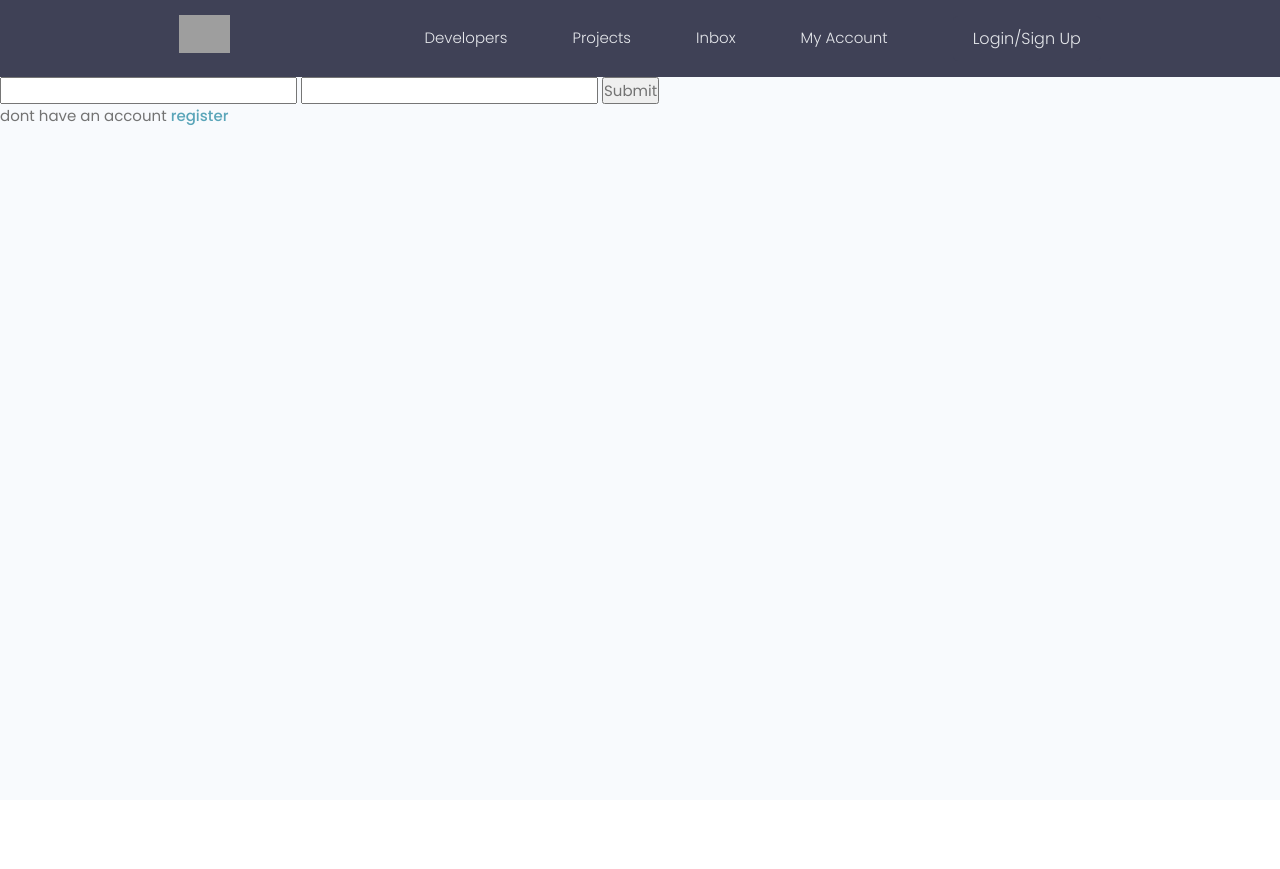
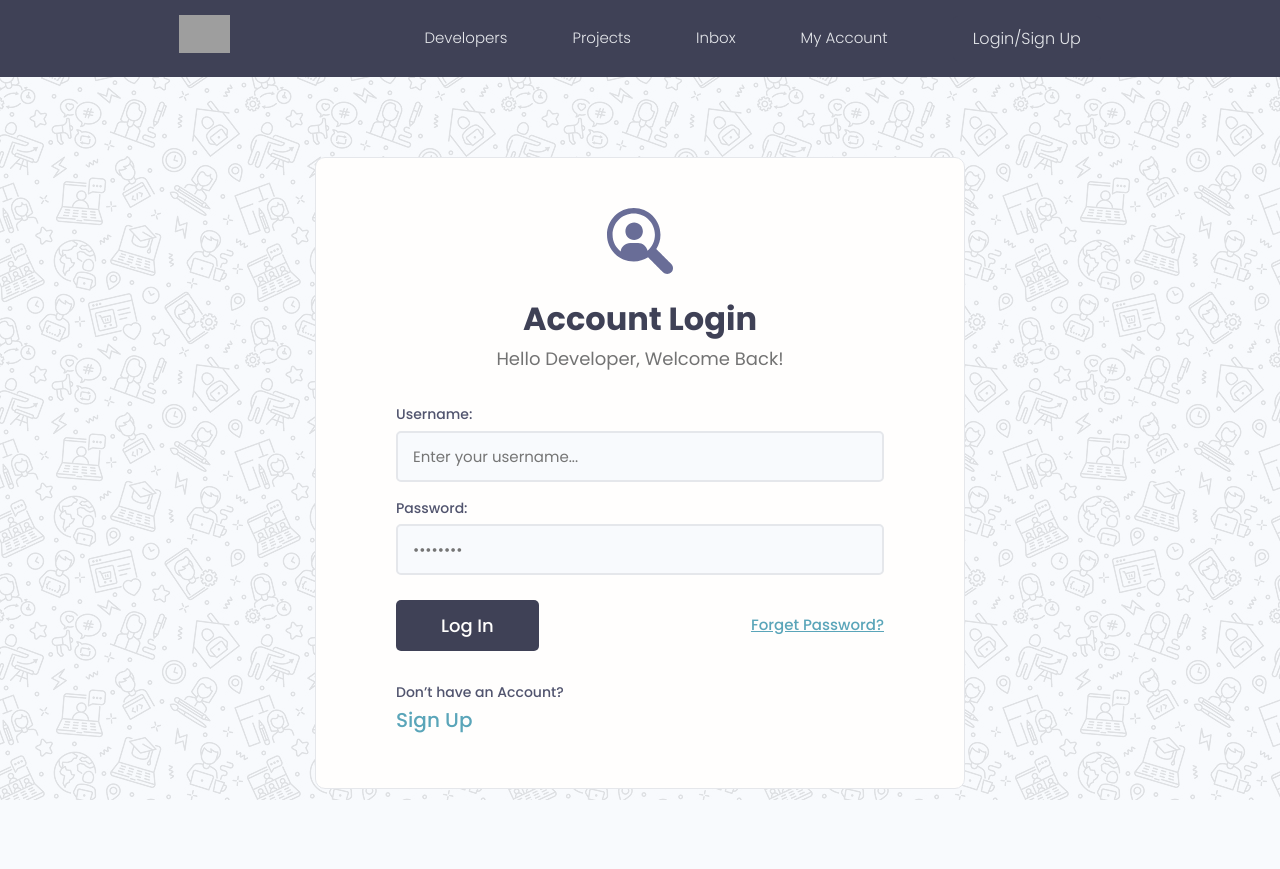
Before and after one commit to Sardorbek-Zayniyev/SkillSeek, a Django app: a page that uses templates/main.html in a window 1280 px wide. Before the commit the page ends 126 px from the top, so only its background shows below. Run offline with Django 5.2, Linux system fonts and the light colour scheme; some libraries are stand-ins or nearby versions; grey boxes are pictures that could not be loaded.

Commit message:
🎨 style: styling login and register pages

```diff
--- a/templates/alerts.html
+++ b/templates/alerts.html
@@ -1,7 +1,17 @@
-{% if messages %}
+<!-- {% if messages %}
 <ul class="messages">
     {% for message in messages %}
-    <li{% if message.tags %} class="{{ message.tags }}"{% endif %}>{{ message }}</li>
-    {% endfor %}
+    <li{% if message.tags %} class="{{ message.tags }}" {% endif %}>{{ message }}</li>
+        {% endfor %}
 </ul>
+{% endif %} -->
+
+
+{% if messages %}
+{% for message in messages %}
+<div class="alert alert--{{message.tags}}">
+    <p class="alert__message">{{message}} </p>
+    <button class="alert__close">x</button>
+</div>
+{% endfor %}
 {% endif %}
--- a/templates/main.html
+++ b/templates/main.html
@@ -37,6 +37,7 @@
   {% endblock content %}
 
   <script src="{% static 'js/main.js' %}"></script>
+  <script src="{% static 'uikit/app.js' %}"></script>
 
 </body>
 </html>
--- a/users/forms.py
+++ b/users/forms.py
@@ -8,3 +8,9 @@ class CustomUserCreationForm(UserCreationForm):
         model = User
         fields = ['first_name', 'email', 'username', 'password1', 'password2']
         labels = {'first_name': 'Name'}
+
+    def __init__(self, *args, **kwargs):
+        super(CustomUserCreationForm, self).__init__(*args, **kwargs)
+
+        for name, field in self.fields.items():
+            field.widget.attrs.update({'class': 'input'})
--- a/users/templates/users/login-register.html
+++ b/users/templates/users/login-register.html
@@ -1,24 +1,98 @@
 {% extends "main.html" %}
+{% load static %}
+
 
 {% block content %}
 {% if page == 'login' %}
-<form action="{% url 'login' %}" method="POST">
+  <body>
+    <div class="auth">
+      <div class="card">
+        <div class="auth__header text-center">
+          <a href="/">
+            <img src="/static/images/icon.svg" alt="icon" />
+          </a>
+          <h3>Account Login</h3>
+          <p>Hello Developer, Welcome Back!</p>
+        </div>
+
+        <form action="{% url 'login' %}" method="POST" class="form auth__form">
           {% csrf_token %}
-  <input type="text" name="username">
-  <input type="password" name="password">
-  <input type="submit" name="Login"><br>
-  dont have an account <a href="{% url 'register' %}"> register</a>
+
+          <!-- Input:Username -->
+          <div class="form__field">
+            <label for="formInput#text">Username: </label>
+            <input
+              class="input input--text"
+              id="formInput#text"
+              type="text"
+              name="username"
+              placeholder="Enter your username..."
+            />
+          </div>
+
+          <!-- Input:Password -->
+          <div class="form__field">
+            <label for="formInput#password">Password: </label>
+            <input
+              class="input input--password"
+              id="formInput#passowrd"
+              type="password"
+              name="password"
+              placeholder="••••••••"
+            />
+          </div>
+          <div class="auth__actions">
+            <input class="btn btn--sub btn--lg" type="submit" value="Log In" />
+            <a href="forgetpassword.html">Forget Password?</a>
+          </div>
         </form>
+        <div class="auth__alternative">
+          <p>Don’t have an Account?</p>
+          <a href="{% url 'register' %}">Sign Up</a>
+        </div>
+      </div>
+    </div>
+  </body>
   {% else %}
-Register user <br>
-<form action="{% url 'register' %}" method="POST">
+
+  <div class="auth">
+    <div class="card">
+      <div class="auth__header text-center">
+        <a href="/">
+          <img src="/static/images/icon.svg" alt="icon" />
+        </a>
+        <h3>Account Sign Up</h3>
+        <p>Create a new developer account</p>
+      </div>
+
+      <form  action="{% url 'register' %}" method="POST" class="form auth__form">
         {% csrf_token %}
-  {{form.as_p}}
-  <input type="submit" name="Register"><br>
+        {% for field in form %}
+              <div class="form__field">
+                  <label for="formInput#text">{{field.label}}</label>
+                  {{field}}
+                  {% comment %} {% if field.help_text %}
+                    <small>{{field.help_text}}</small>
+                    {% endif %}
+                     {% endcomment %}
+                    {% for error in field.errors  %}
+                    <p style='color: red;'>{{error}} </p>
+                    {% endfor %}
+              </div>
+        {% endfor %}
 
+        <div class="auth__actions">
+          <input class="btn btn--sub btn--lg" type="submit" value="Sign  In" />
+        </div>
       </form>
+      <div class="auth__alternative">
+        <p>Already have an Account?</p>
+        <a href="{% url 'login' %}">Log In</a>
+      </div>
+    </div>
+  </div>
 
-already have an accoutn login <a href="{% url 'login' %}">Login </a>
+
   {% endif %}
 
 
```
Also changed, not shown: devsearch/settings/base.py (+0 -9 lines), projects/templates/projects/project-form.html (indentation only). Lines whose indentation alone changed are shown as unchanged.
